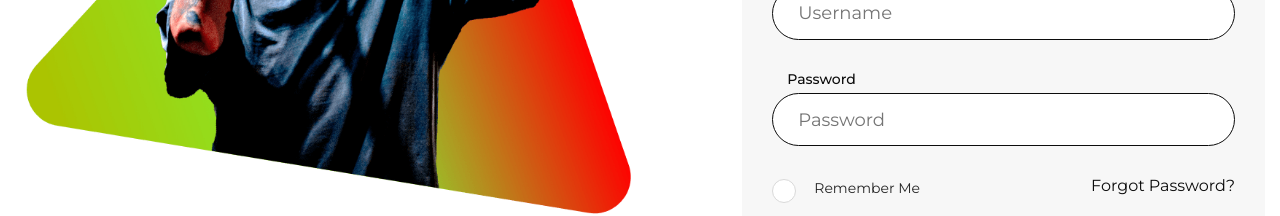
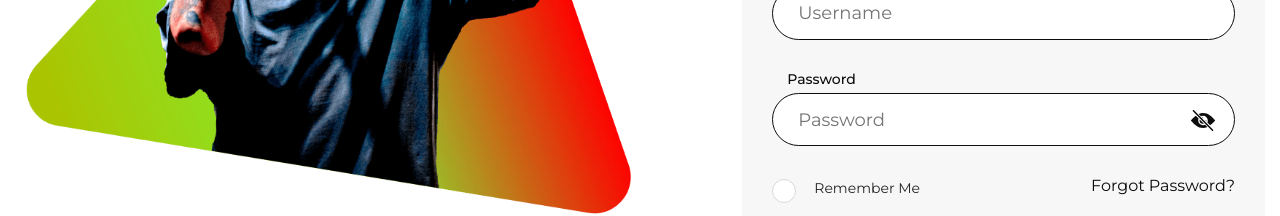
Before and after one commit to Bse161078/musicstep, a React (Create React App) app: page /login in a window 1280 px wide. Shown: the part 477-693 px from the top of the page. Built offline with nearby package versions, Linux system fonts and the light colour scheme.

Commit message:
adds icons

```diff
--- a/src/components/InputBox/InputBox.style.ts
+++ b/src/components/InputBox/InputBox.style.ts
@@ -1,19 +1,19 @@
-import styled from 'styled-components'
+import styled from "styled-components";
 
 type TextFieldStyleProps = {
   width?: string;
-}
+};
 
 export const TextFieldStyle = styled.input<TextFieldStyleProps>`
   height: 53px;
   border-radius: 50px;
-    border: 1px solid  #0C0C0C;
-    outline:  0;
+  border: 1px solid #0c0c0c;
+  outline: 0;
   padding: 15px 25px;
   font-size: 18px;
   width: 100%;
-    max-width: ${props => props.width ? props.width : "unset"};
-`
+  max-width: ${(props) => (props.width ? props.width : "unset")};
+`;
 export const TextFieldErrorStyle = styled.div`
   color: #dc3545;
 `;
@@ -21,18 +21,25 @@ export const TextFieldErrorStyle = styled.div`
 export const InputBoxStyle = styled.div`
   display: grid;
   grid-gap: 5px;
+  position: relative;
+
+  .password-icon {
+    position: absolute;
+    bottom: 15px;
+    right: 20px;
+  }
 
   .input-label {
     font-size: 14px;
-        color: #0C0C0C;
+    color: #0c0c0c;
     font-weight: 500;
     margin-left: 15px;
   }
 
   .input-info {
     font-size: 14px;
-        color: #0C0C0C;
+    color: #0c0c0c;
     opacity: 0.5;
     margin-top: 10px;
   }
-`
+`;
--- a/src/components/InputBox/InputBox.tsx
+++ b/src/components/InputBox/InputBox.tsx
@@ -1,4 +1,4 @@
-import React from "react";
+import React, { useRef } from "react";
 import { useField } from "formik";
 import {
   TextFieldStyle,
@@ -9,10 +9,20 @@ import {
 const InputBox = (props: any) => {
   const [field, meta] = useField(props);
 
+  const inputRef = useRef(null);
+
+  const handlePasswordIconClick = () => {
+    if (inputRef && props.type === "password") {
+      // console.log(inputRef?.current?.type);
+    }
+  };
+
   return (
     <InputBoxStyle>
       <label className="input-label">{props.label}</label>
+
       <TextFieldStyle
+        ref={inputRef}
         className={props.className}
         name={field.name}
         color="primary"
@@ -23,6 +33,12 @@ const InputBox = (props: any) => {
         width={props.width}
         {...props}
       />
+
+      {props.type === "password" && (
+        <span onClick={handlePasswordIconClick} className="password-icon">
+          <img src="/images/icons/Password-hide-icon.svg" />
+        </span>
+      )}
       {meta.touched && meta.error ? (
         <TextFieldErrorStyle>{meta.error}</TextFieldErrorStyle>
       ) : null}
--- a/src/components/InputCheckbox/InputCheckbox.style.ts
+++ b/src/components/InputCheckbox/InputCheckbox.style.ts
@@ -12,6 +12,14 @@ export const CheckboxWrapperStyle = styled(Checkbox)`
     color: red;
   }
 
+  .ant-checkbox {
+    &:hover {
+      .ant-checkbox-inner {
+        border-color: transparent;
+      }
+    }
+  }
+
   .ant-checkbox-inner {
     border-radius: 100%;
     width: 24px;
@@ -20,16 +28,22 @@ export const CheckboxWrapperStyle = styled(Checkbox)`
 
   .ant-checkbox-input {
     &:focus {
-      border-color: transparent;
+      + .ant-checkbox-inner {
+        border-color: transparent;
+      }
     }
   }
 
   .ant-checkbox-checked {
+    &:after {
+      border-color: transparent;
+    }
     .ant-checkbox-input {
       &:focus {
         border-color: transparent;
       }
     }
+
     .ant-checkbox-inner {
       background: lightgray;
       border-color: lightgray;
```
Also changed, not shown: public/images/icons/Password-hide-icon.svg (added). Lines whose indentation alone changed are shown as unchanged.
